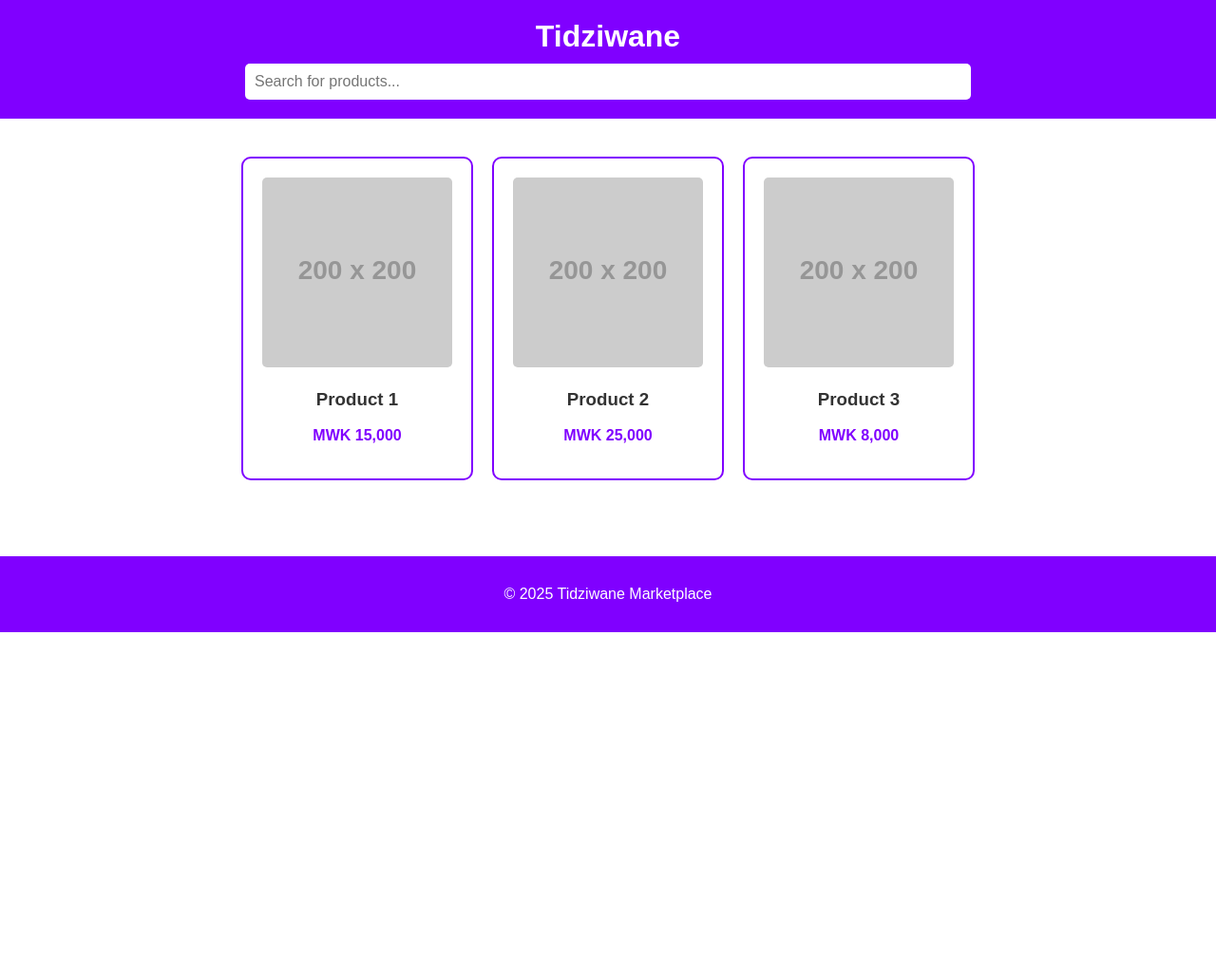
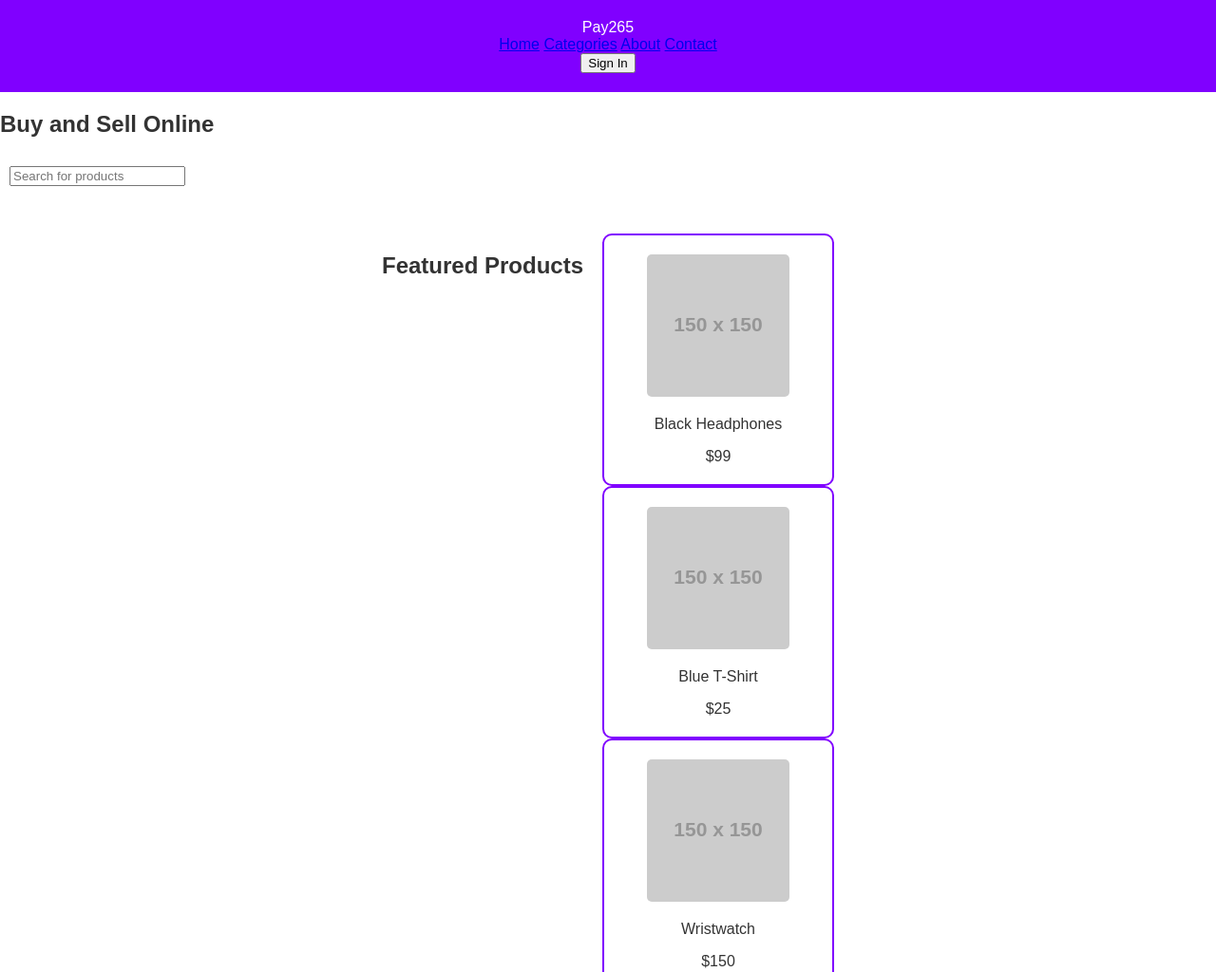
Before and after one commit to er133/Tidziwane, a plain HTML site: page index.html in a window 1280 px wide. Shown: the top 1024 px of the page at 95% size. Before the commit the page ends 800 px from the top, so only its background shows below. Drawn offline with Linux system fonts and the light colour scheme; placeholder pictures from the web are drawn by us.

Commit message:
Update index.html

```diff
--- a/index.html
+++ b/index.html
@@ -3,37 +3,55 @@
 <head>
   <meta charset="UTF-8" />
   <meta name="viewport" content="width=device-width, initial-scale=1.0" />
-  <title>Tidziwane Marketplace</title>
+  <title>Pay265 - Buy and Sell Online</title>
   <link rel="stylesheet" href="style.css" />
 </head>
 <body>
-  <header>
-    <h1>Tidziwane</h1>
-    <input type="text" placeholder="Search for products..." class="search-bar" />
+  <!-- Navbar -->
+  <header class="navbar">
+    <div class="logo">Pay265</div>
+    <nav>
+      <a href="#">Home</a>
+      <a href="#">Categories</a>
+      <a href="#">About</a>
+      <a href="#">Contact</a>
+    </nav>
+    <button class="signin-btn">Sign In</button>
   </header>
 
-  <main>
-    <section class="products">
+  <!-- Hero Section -->
+  <section class="hero">
+    <h1>Buy and Sell Online</h1>
+    <div class="search-bar">
+      <input type="text" placeholder="Search for products" />
+    </div>
+  </section>
+
+  <!-- Featured Products -->
+  <section class="products">
+    <h2>Featured Products</h2>
+    <div class="product-grid">
       <div class="product-card">
-        <img src="https://via.placeholder.com/200" alt="Product 1">
-        <h3>Product 1</h3>
-        <p class="price">MWK 15,000</p>
+        <img src="https://via.placeholder.com/150?text=Headphones" alt="Black Headphones" />
+        <p>Black Headphones</p>
+        <span>$99</span>
       </div>
       <div class="product-card">
-        <img src="https://via.placeholder.com/200" alt="Product 2">
-        <h3>Product 2</h3>
-        <p class="price">MWK 25,000</p>
+        <img src="https://via.placeholder.com/150?text=T-Shirt" alt="Blue T-Shirt" />
+        <p>Blue T-Shirt</p>
+        <span>$25</span>
       </div>
       <div class="product-card">
-        <img src="https://via.placeholder.com/200" alt="Product 3">
-        <h3>Product 3</h3>
-        <p class="price">MWK 8,000</p>
+        <img src="https://via.placeholder.com/150?text=Watch" alt="Wristwatch" />
+        <p>Wristwatch</p>
+        <span>$150</span>
       </div>
-    </section>
-  </main>
-
-  <footer>
-    <p>&copy; 2025 Tidziwane Marketplace</p>
-  </footer>
+      <div class="product-card">
+        <img src="https://via.placeholder.com/150?text=Bag" alt="Leather Tote Bag" />
+        <p>Leather Tote Bag</p>
+        <span>$80</span>
+      </div>
+    </div>
+  </section>
 </body>
 </html>
```
